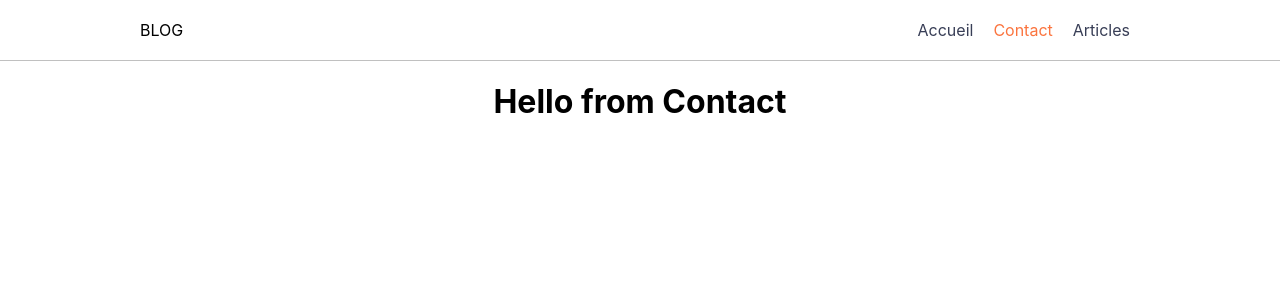
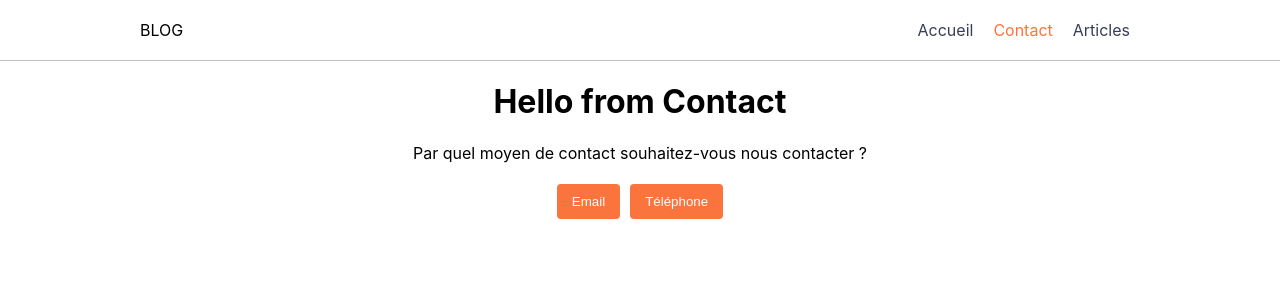
Before and after one commit to SoulDevt/blog-react, a React (Create React App) app: page /contact in a window 1280 px wide. Shown: the top 300 px of the page. Built offline with nearby package versions, Linux system fonts and the light colour scheme.

Commit message:
add subroutes in contact

```diff
--- a/public/index.html
+++ b/public/index.html
@@ -9,7 +9,7 @@
       name="description"
       content="Web site created using create-react-app"
     />
-     <link rel="apple-touch-icon" href="%PUBLIC_URL%/logo192.png" />
+    <link rel="apple-touch-icon" href="%PUBLIC_URL%/logo192.png" />
     <!--
       manifest.json provides metadata used when your web app is installed on a
       user's mobile device or desktop. See https://developers.google.com/web/fundamentals/web-app-manifest/
--- a/src/App.js
+++ b/src/App.js
@@ -9,6 +9,8 @@ import Articles from "./Containers/Articles/Articles";
 import Contact from "./Components/Contact/Contact";
 import Article from "./Containers/Articles/Article/Article";
 import NotFound from "./Components/404/NotFound";
+import Email from "./Components/Contact/Email/Email";
+import Telephone from "./Components/Contact/Telephone/Telephone";
 
 function App() {
   return (
@@ -16,7 +18,10 @@ function App() {
       <Layout>
         <Routes>
           <Route path="/" element={<Home />} />
-          <Route path="/contact" element={<Contact />} />
+          <Route path="/contact" element={<Contact />}>
+            <Route path="/contact/email" element={<Email />} />
+            <Route path="/contact/telephone" element={<Telephone />} />
+          </Route>
           <Route path="/articles" element={<Articles />} />
           <Route path="/articles/:id" element={<Article />} />
           <Route path="*" element={<NotFound />} />
--- a/src/Components/Contact/Contact.js
+++ b/src/Components/Contact/Contact.js
@@ -1,9 +1,29 @@
 import React from "react";
+import {useNavigate, Outlet } from "react-router-dom";
+import classes from "./Contact.module.css"
+
+
 
 
 function Contact(){
+   const Navigate = useNavigate();
+   const emailClickedHandler = () => {
+        Navigate("/contact/email");
+   }
+
+   const callClickedHandler = () => {
+        Navigate("/contact/telephone");
+   }
     return(
+        <>
         <h1>Hello from Contact</h1>
+        <p>Par quel moyen de contact souhaitez-vous nous contacter ?</p>
+        <button onClick={emailClickedHandler} className={classes.button}>Email</button>
+        <button onClick={callClickedHandler} className={classes.button}>Téléphone</button>
+
+
+        <Outlet />
+        </>
     )
 }
 
--- /dev/null
+++ b/src/Components/Contact/Contact.module.css
@@ -0,0 +1,14 @@
+.button {
+    border: 0;
+    padding: 10px 15px;
+    background-color: #fb743e;
+    color: white;
+    margin: 5px;
+    border-radius: 4px;
+    cursor: pointer;
+}
+
+.button:focus,
+.button:hover {
+    background-color: #eb4f12;
+}
--- /dev/null
+++ b/src/Components/Contact/Email/Email.js
@@ -0,0 +1,7 @@
+import React from "react";
+
+function Email() {
+    return <p>Email</p>
+}
+
+export default Email;
--- /dev/null
+++ b/src/Components/Contact/Telephone/Telephone.js
@@ -0,0 +1,7 @@
+import React from "react";
+
+function Telephone() {
+    return <p>Telephone</p>
+}
+
+export default Telephone;
--- a/src/Containers/Articles/Articles.js
+++ b/src/Containers/Articles/Articles.js
@@ -6,7 +6,6 @@ function Articles(){
             <h1>Hello from Articles</h1>
 
         </>
-
     )
 }
 
```
